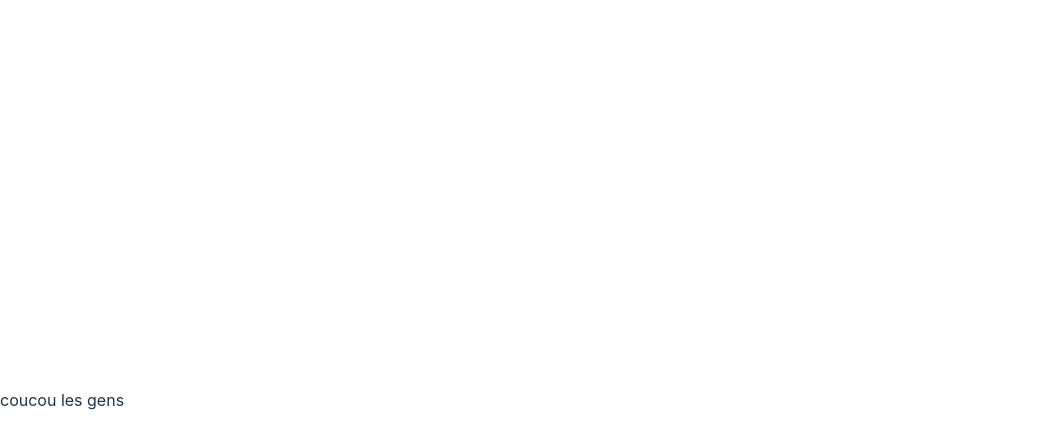
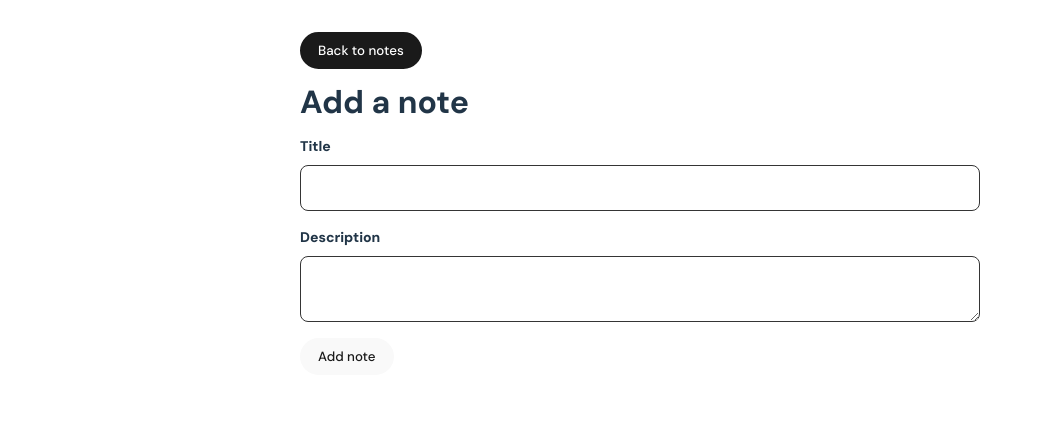
Before and after one commit to git2bezbar/js-challenges, a React (Vite) app in the folder packages/note-taking/: page /add in a window 1280 px wide. Shown: the top 448 px of the page, without its empty margins (0-1042 px from the left). Built offline with nearby package versions, Linux system fonts and the light colour scheme.

Commit message:
feat(app): making the routes work and adding style

```diff
--- a/packages/note-taking/src/index.css
+++ b/packages/note-taking/src/index.css
@@ -1,11 +1,12 @@
+@import url('https://fonts.googleapis.com/css2?family=DM+Sans:ital,opsz,wght@0,9..40,100..1000;1,9..40,100..1000&display=swap');
+@import './assets/colors.module.css';
 :root {
-	font-family: Inter, system-ui, Avenir, Helvetica, Arial, sans-serif;
+  font-family: "DM Sans", sans-serif;
 	line-height: 1.5;
-	font-weight: 400;
 
 	color-scheme: light dark;
-	color: rgba(255, 255, 255, 0.87);
-	background-color: #242424;
+	color: #FFF;
+	background-color: #080808;
 
 	font-synthesis: none;
 	text-rendering: optimizeLegibility;
@@ -13,45 +14,171 @@
 	-moz-osx-font-smoothing: grayscale;
 }
 
-a {
-	font-weight: 500;
-	color: #646cff;
-	text-decoration: inherit;
-}
-a:hover {
-	color: #535bf2;
+#root {
+	display: flex;
+	flex-direction: column;
+	align-items: center;
+	justify-content: flex-start;
+	width: 100%;
 }
 
 body {
 	margin: 0;
 	display: flex;
-	place-items: center;
+	justify-content: center;
+	align-items: flex-start;
+	padding: 32px;
 	min-width: 320px;
-	min-height: 100vh;
+}
+
+a:not(.card) {
+	font-weight: 500;
+	color: var(--white-color);
+	text-decoration: inherit;
+}
+a:not(.card):hover {
+	color: var(--purple-color);
+}
+
+h1, h2, h3, h4, h5, h6 {
+	margin: 0;
 }
 
 h1 {
-	font-size: 3.2em;
+	font-size: 2rem;
 	line-height: 1.1;
 }
 
 button {
-	border-radius: 8px;
-	border: 1px solid transparent;
+	border-radius: 999px;
+	border: 2px solid transparent;
 	padding: 0.6em 1.2em;
-	font-size: 1em;
 	font-weight: 500;
 	font-family: inherit;
-	background-color: #1a1a1a;
+	background-color: var(--white-color);
 	cursor: pointer;
-	transition: border-color 0.25s;
+	transition: 0.25s;
+	color: #1a1a1a;
+
+	&[data-type='danger'] {
+		background-color: var(--red-color);
+		color: var(--white-color);
+		border-color: var(--red-color);
+	}
+
+	&[data-type='secondary'] {
+		background-color: var(--gray-color);
+		color: var(--white-color);
+		border-color: var(--gray-color);
+	}
 }
+
 button:hover {
-	border-color: #646cff;
+	background-color: transparent;
+	color: var(--white-color);
+	border-color: var(--white-color);
+
+	&[data-type='danger'] {
+		color: var(--red-color);
+		border-color: var(--red-color);
+	}
+
+	&[data-type='secondary'] {
+		color: var(--white-color);
+		border-color: var(--white-color);
+	}
 }
+
 button:focus,
 button:focus-visible {
-	outline: 4px auto -webkit-focus-ring-color;
+	outline: none;
+}
+
+ul {
+	list-style-type: none;
+	padding: 0;
+	margin: 0;
+	display: flex;
+	flex-direction: column;
+	gap: 1.5rem;
+}
+
+.container {
+	display: flex;
+	flex-direction: column;
+	justify-content: flex-start;
+	align-items: stretch;
+	gap: 1rem;
+	width: 100%;
+	max-width: 680px;
+}
+
+.flexContainer {
+	display: flex;
+	flex-wrap: wrap;
+	gap: 1rem;
+}
+
+.titleWithButtons {
+	display: flex;
+	justify-content: space-between;
+	align-items: center;
+	width: 100%;
+}
+
+.markdownToggle {
+	display: flex;
+	align-items: center;
+	gap: 0.5rem;
+	padding: 1.5rem 0rem;
+
+	& label {
+		display: flex;
+		align-items: center;
+		gap: 1rem;
+
+		&:hover {
+			cursor: pointer;
+		}
+	}
+
+	& input {
+		display: none;
+
+		&:checked + label .toggle {
+			background-color: var(--white-color);
+			&::before {
+				background-color: #1a1a1a;
+				transform: translateX(8px);
+			}
+		}
+	}
+
+	& label .toggle {
+		width: 28px;
+		height: 20px;
+		border-radius: 50px;
+		background-color: #1a1a1a;
+		transition: 0.3s;
+
+		&::before {
+			content: '';
+			display: block;
+			width: 16px;
+			height: 16px;
+			border-radius: 50px;
+			background-color: #FFF;
+			margin: 2px;
+			transform: translateX(0px);
+			transition: 0.3s;
+		}
+	}
+}
+
+.descriptionContainer {
+	padding: 1rem;
+	border-radius: 1rem;
+	background-color: var(--gray-color);
 }
 
 @media (prefers-color-scheme: light) {
--- a/packages/note-taking/src/main.tsx
+++ b/packages/note-taking/src/main.tsx
@@ -1,16 +1,24 @@
+import { RouterProvider, createRouter } from '@tanstack/react-router'
+import { StrictMode } from 'react'
+import ReactDOM from 'react-dom/client'
 import './index.css';
-import React from 'react';
-import { createRoot } from 'react-dom/client';
 
-import { Example } from './components/example.jsx';
+import { routeTree } from './routeTree.gen'
 
-const container = document.querySelector('#root');
+const router = createRouter({ routeTree })
 
-if (container) {
-	const root = createRoot(container);
-	root.render(
-		<React.StrictMode>
-			<Example />
-		</React.StrictMode>,
-	);
+declare module '@tanstack/react-router' {
+  interface Register {
+    router: typeof router
+  }
 }
+
+const rootElement = document.querySelector('#root')!
+if (!rootElement.innerHTML) {
+  const root = ReactDOM.createRoot(rootElement)
+  root.render(
+    <StrictMode>
+      <RouterProvider router={router} />
+    </StrictMode>,
+  )
+}
```
